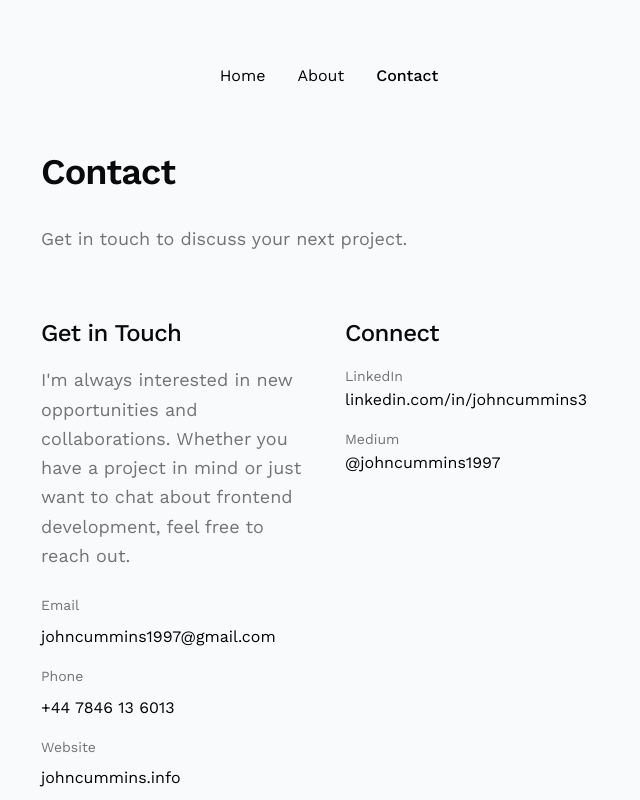
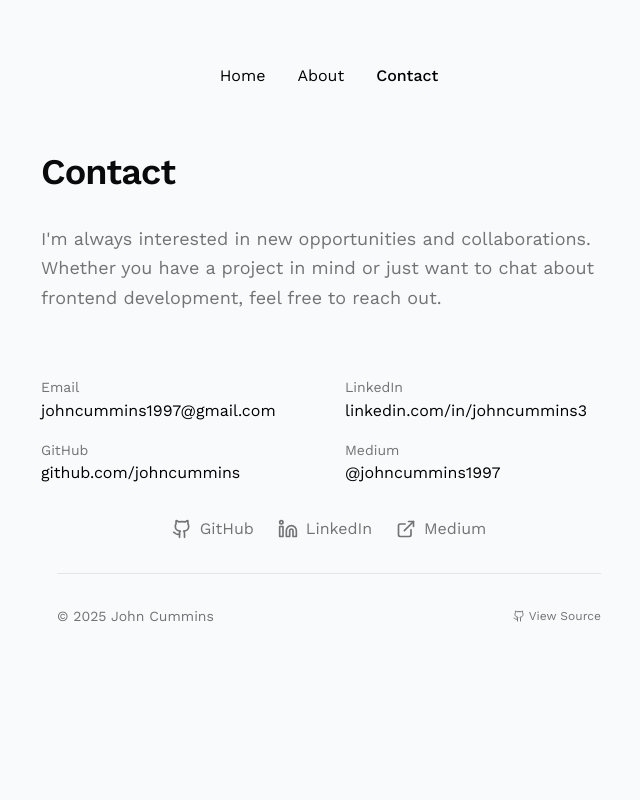
Before and after one commit to johncummins/portfolio, a Next.js app: page /contact in a window 1280 px wide. Shown: the top 800 px of the page, without its empty margins (311-951 px from the left). Built offline with nearby package versions, Linux system fonts and the light colour scheme.

Commit message:
More updated content across the portfolio

```diff
--- a/app/components/Footer.tsx
+++ b/app/components/Footer.tsx
@@ -7,9 +7,9 @@ export default function Footer() {
   const currentYear = new Date().getFullYear();
 
   return (
-    <footer id="contact" className="py-20 px-4">
+    <footer id="contact" className="py-8 px-4">
       <div className="max-w-4xl mx-auto">
-        <div className="text-center space-y-12">
+        <div className="text-center space-y-8">
           {/* Social Links */}
           <div className="flex justify-center space-x-6">
             <a
@@ -22,7 +22,7 @@ export default function Footer() {
             </a>
 
             <a
-              href="https://linkedin.com/in/johncummins"
+              href="https://linkedin.com/in/johncummins3"
               target="_blank"
               rel="noopener noreferrer"
               className="flex items-center gap-2 text-muted-foreground hover:text-foreground transition-colors duration-200">
@@ -46,16 +46,14 @@ export default function Footer() {
               <div>© {currentYear} John Cummins</div>
 
               <div className="flex items-center gap-4">
-                <Button asChild variant="ghost" size="sm">
                 <a
                   href="https://github.com/johncummins/portfolio"
                   target="_blank"
                   rel="noopener noreferrer"
-                    className="flex items-center gap-1 text-xs">
+                  className="flex items-center gap-1 text-xs text-muted-foreground hover:text-foreground transition-colors duration-200">
                   <Github className="h-3 w-3" />
                   View Source
                 </a>
-                </Button>
               </div>
             </div>
           </div>
--- a/app/components/Projects.tsx
+++ b/app/components/Projects.tsx
@@ -7,7 +7,7 @@ export default function Projects() {
       <h2 className="text-2xl font-medium tracking-tight mb-6">Projects</h2>
 
       {projects.length > 0 && (
-        <div className="space-y-6">
+        <div className="space-y-12">
           {projects
             .filter((project) => project.featured)
             .map((project) => (
--- a/app/contact/page.tsx
+++ b/app/contact/page.tsx
@@ -7,45 +7,36 @@ export default function ContactPage() {
         <header className="space-y-8">
           <h1 className="text-4xl font-semibold tracking-tight">Contact</h1>
           <p className="text-lg text-muted-foreground max-w-2xl">
-            Get in touch to discuss your next project.
+            I&apos;m always interested in new opportunities and collaborations.
+            Whether you have a project in mind or just want to chat about
+            frontend development, feel free to reach out.
           </p>
         </header>
 
-        <section className="mt-16 space-y-8">
+        <section className="mt-16">
           <div className="grid md:grid-cols-2 gap-8">
-            <section>
-              <h2 className="text-2xl font-medium mb-4">Get in Touch</h2>
-              <p className="text-muted-foreground mb-6">
-                I&apos;m always interested in new opportunities and
-                collaborations. Whether you have a project in mind or just want
-                to chat about frontend development, feel free to reach out.
-              </p>
-              <address className="space-y-2 not-italic">
+            <nav className="space-y-4" aria-label="Contact links">
+              <div>
                 <p className="text-sm text-muted-foreground">Email</p>
                 <a
                   href="mailto:johncummins1997@gmail.com"
                   className="text-black hover:text-gray-600 transition-colors">
                   johncummins1997@gmail.com
                 </a>
-                <p className="text-sm text-muted-foreground mt-4">Phone</p>
+              </div>
+
+              <div>
+                <p className="text-sm text-muted-foreground">GitHub</p>
                 <a
-                  href="tel:+447846136013"
-                  className="text-black hover:text-gray-600 transition-colors">
-                  +44 7846 13 6013
-                </a>
-                <p className="text-sm text-muted-foreground mt-4">Website</p>
-                <a
-                  href="http://johncummins.info"
+                  href="https://github.com/johncummins"
                   target="_blank"
                   rel="noopener noreferrer"
                   className="text-black hover:text-gray-600 transition-colors">
-                  johncummins.info
+                  github.com/johncummins
                 </a>
-              </address>
-            </section>
+              </div>
+            </nav>
 
-            <section>
-              <h2 className="text-2xl font-medium mb-4">Connect</h2>
             <nav className="space-y-4" aria-label="Social media links">
               <div>
                 <p className="text-sm text-muted-foreground">LinkedIn</p>
@@ -57,6 +48,7 @@ export default function ContactPage() {
                   linkedin.com/in/johncummins3
                 </a>
               </div>
+
               <div>
                 <p className="text-sm text-muted-foreground">Medium</p>
                 <a
@@ -68,7 +60,6 @@ export default function ContactPage() {
                 </a>
               </div>
             </nav>
-            </section>
           </div>
         </section>
       </article>
--- a/app/data/projects.ts
+++ b/app/data/projects.ts
@@ -33,7 +33,7 @@ export const projects: Project[] = [
       "A Next.js web app that integrates with the eBay API to locate stolen bikes by matching uploaded images.",
     longDescription:
       "Find My Bike is a Next.js web application that helps bike owners locate their stolen bikes by matching uploaded images with listings on eBay. The app integrates with the eBay API to search for matching bikes and implements daily notifications to keep users informed of new matches.\n\nThe application features a modern UI built with shadcn/ui, based on Radix principles for accessible, consistent user interactions. Users can upload an image of their stolen bike, and the system automatically searches eBay for potential matches, sending notifications when new listings appear.\n\nKey features include:\n- eBay API integration for bike matching\n- Image upload and matching functionality\n- Daily notification system for new matches\n- Modern UI with shadcn/ui components\n- Accessible design based on Radix principles",
-    image: "/next.svg",
+    image: "/images/projects/find-my-bike.png",
     techStack: [
       "Next.js",
       "TypeScript",
```
Also changed, not shown: public/images/projects/find-my-bike.png (added). Lines whose indentation alone changed are shown as unchanged.
